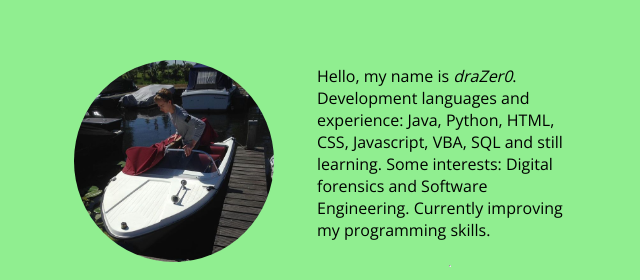
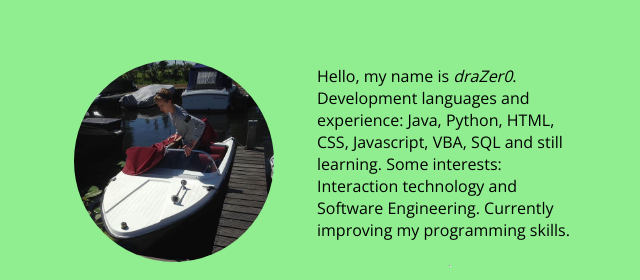
Before and after one commit to draZer0/draZer0.github.io, a plain HTML site: page index.html in a window 1280 px wide. Shown: the part 187-467 px from the top of the page, without its empty margins (328-968 px from the left). Drawn offline with nearby package versions, Linux system fonts and the light colour scheme.

Commit message:
index test

```diff
--- a/index.html
+++ b/index.html
@@ -50,7 +50,7 @@ d::::::ddddd::::::ddr:::::r          a::::a    a:::::a Z::::::ZZZZZZZZ:::Ze:::::
         Hello, my name is <i>draZer0</i>. Development
         languages and experience: Java, Python,
         HTML, CSS, Javascript, VBA, SQL and still
-        learning. Some interests: Digital forensics
+        learning. Some interests: Interaction technology
         and Software Engineering. Currently improving my programming skills.
       </p>
       <hr>
```
